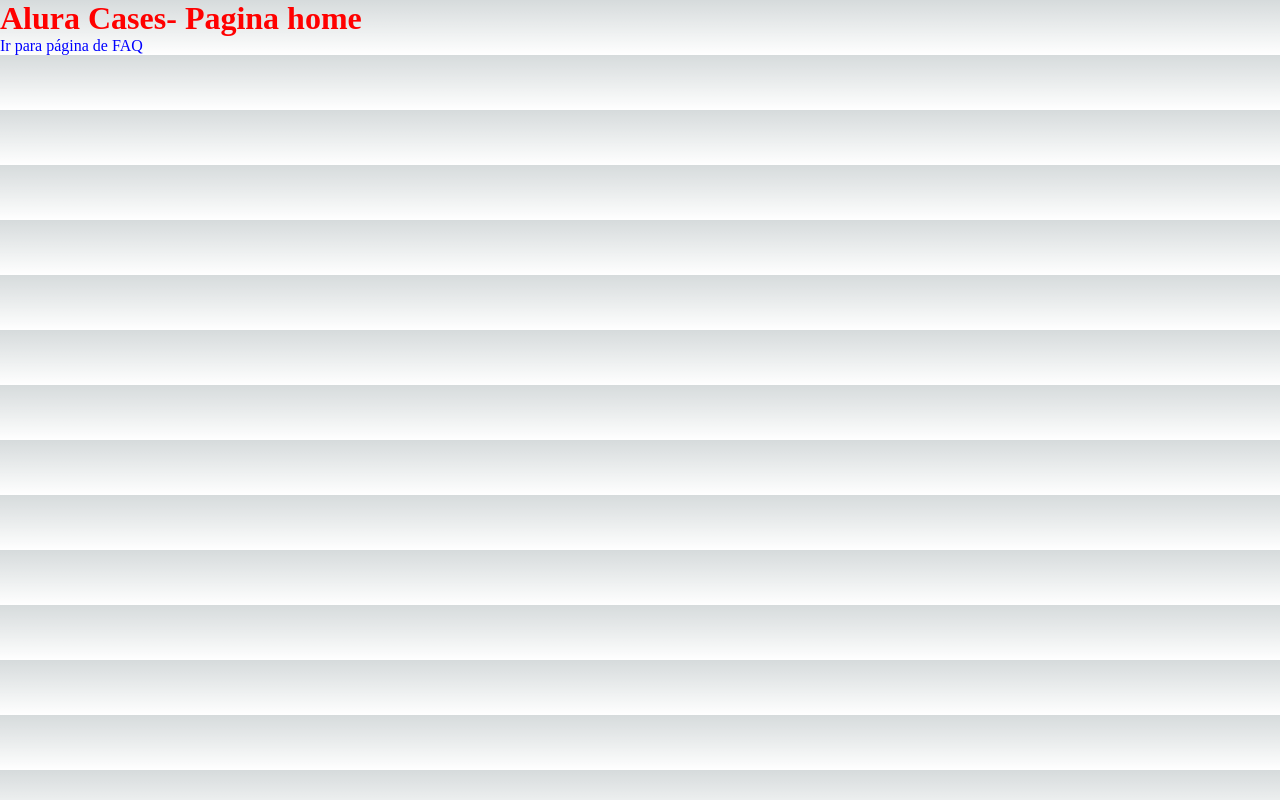
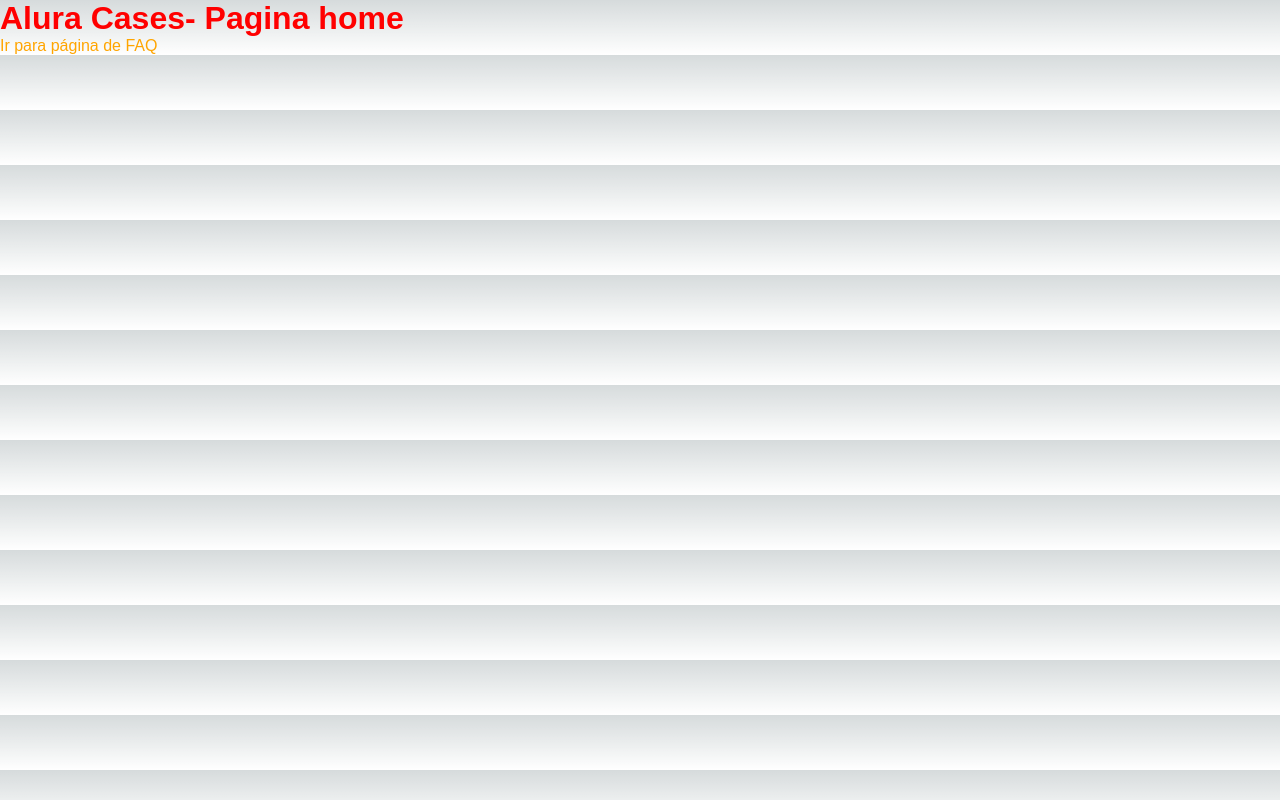
Before and after one commit to dudurb17/NEXTJS, a Next.js app: page / in a window 1280 px wide. Built offline with nearby package versions, Linux system fonts and the light colour scheme.

Commit message:
style global

```diff
--- a/pages/_app.js
+++ b/pages/_app.js
@@ -1,5 +1,10 @@
 import "@/styles/globals.css";
-
+import GlobalStyle from "../src/theme/GlobalStyle";
 export default function App({ Component, pageProps }) {
-  return <Component {...pageProps} />;
+  return (
+    <>
+      <GlobalStyle />
+      <Component {...pageProps} />
+    </>
+  );
 }
--- a/src/components/LinkEstilizado/index.js
+++ b/src/components/LinkEstilizado/index.js
@@ -1,11 +1,11 @@
-import React from "react";
+// import React from "react";
 
-const LinkEstilizado = React.forwardRef(({ onClick, href, children }, ref) => {
-  return (
-    <a href={href} onClick={onClick} ref={ref} style={{ color: "blue" }}>
-      {children}
-    </a>
-  );
-});
+// const LinkEstilizado = React.forwardRef(({ onClick, href, children }, ref) => {
+//   return (
+//     <a href={href} onClick={onClick} ref={ref} style={{ color: "blue" }}>
+//       {children}
+//     </a>
+//   );
+// });
 
-export default LinkEstilizado;
+// export default LinkEstilizado;
--- a/src/components/link/index.js
+++ b/src/components/link/index.js
@@ -1,10 +1,9 @@
 import NextLink from "next/link";
-import LinkEstilizado from "../LinkEstilizado";
 
 export default function Link({ children, href, ...props }) {
   return (
-    <NextLink href={href}>
-      <LinkEstilizado {...props}>{children}</LinkEstilizado>
+    <NextLink href={href} passHref>
+      {children}
     </NextLink>
   );
 }
--- /dev/null
+++ b/src/theme/GlobalStyle.js
@@ -0,0 +1,12 @@
+export default function GlobalStyle() {
+  return (
+    <style global jsx>
+      {`
+        body {
+          color: orange;
+          font-family: sans-serif;
+        }
+      `}
+    </style>
+  );
+}
```
